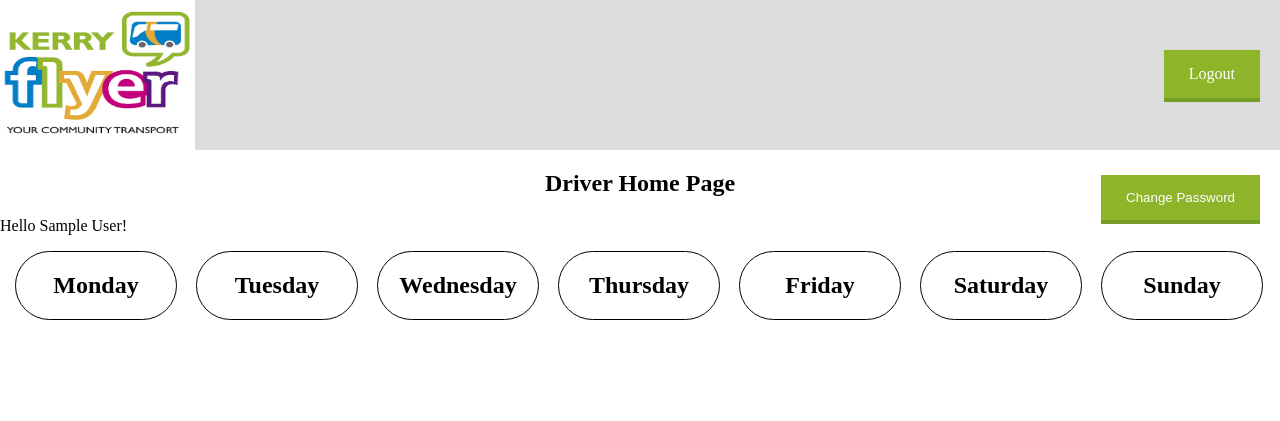
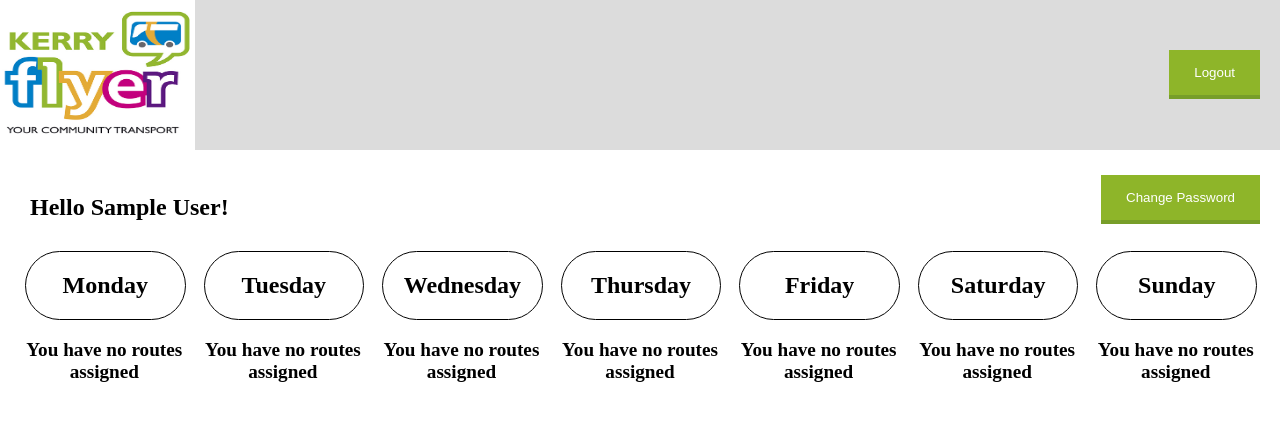
Before and after one commit to Sinead-M/FYP_Start, a PHP site: page /driverHome.php in a window 1280 px wide. Shown: the top 421 px of the page. Run offline with PHP 8.4, Linux system fonts and the light colour scheme; the visitor is signed in with stand-in values (Sample User, id 1); tables that the repository leaves empty or names only in its code hold one stand-in row (values such as "Sample post").

Commit message:
Fixed layout issues Added confirmation message for logout Started to add buttons for each route

```diff
--- a/changePasswordModal.php
+++ b/changePasswordModal.php
@@ -29,28 +29,28 @@
     </div>
     <script>
         // Get the modal
-        var modal = document.getElementById('passwordModal');
+        var passwordmodal = document.getElementById('passwordModal');
 
         // Get the button that opens the modal
-        var btn = document.getElementById("changePassword");
+        var passwordbtn = document.getElementById("changePassword");
 
         // Get the <span> element that closes the modal
-        var btn2 = document.getElementById("close");
+        var closebtn = document.getElementById("close");
 
         // When the user clicks the button, open the modal
-        btn.onclick = function() {
-            modal.style.display = "block";
+        passwordbtn.onclick = function() {
+            passwordmodal.style.display = "block";
         }
 
         // When the user clicks on <span> (x), close the modal
-        btn2.onclick = function() {
-            modal.style.display = "none";
+        closebtn.onclick = function() {
+            passwordmodal.style.display = "none";
         }
 
         // When the user clicks anywhere outside of the modal, close it
         window.onclick = function(event) {
-            if (event.target == modal) {
-                modal.style.display = "none";
+            if (event.target == passwordmodal) {
+                passwordmodal.style.display = "none";
             }
         }
     </script>
--- a/css/header.css
+++ b/css/header.css
@@ -37,69 +37,3 @@
     text-decoration: none;
     cursor: pointer;
 }
-.logout-Modal {
-    display: none; /* Hidden by default */
-    position: fixed; /* Stay in place */
-    z-index: 1; /* Sit on top */
-    padding-top: 100px; /* Location of the box */
-    left: 0;
-    top: 0;
-    width: 100%; /* Full width */
-    height: 100%; /* Full height */
-    overflow: auto; /* Enable scroll if needed */
-    background-color: rgb(0,0,0); /* Fallback color */
-    background-color: rgba(0,0,0,0.4); /* Black w/ opacity */
-}
-
-/* Modal Content */
-.logout-modal-content {
-    position: relative;
-    background-color: #fefefe;
-    margin: auto;
-    padding: 0;
-    border: 1px solid #888;
-    width: 50%;
-    height: 420px;
-    box-shadow: 0 4px 8px 0 rgba(0,0,0,0.2),0 6px 20px 0 rgba(0,0,0,0.19);
-    -webkit-animation-name: animatetop;
-    -webkit-animation-duration: 0.4s;
-    animation-name: animatetop;
-    animation-duration: 0.4s
-}
-
-/* Add Animation */
-@-webkit-keyframes animatetop {
-    from {top:-300px; opacity:0}
-    to {top:0; opacity:1}
-}
-
-@keyframes animatetop {
-    from {top:-300px; opacity:0}
-    to {top:0; opacity:1}
-}
-
-/* The Close Button */
-.btn-cancel{
-    float: left;
-    padding: 15px 25px;
-    color: #fff;
-    border: none;
-    background-color: #8EB529;
-    border-bottom: 4px solid #779E29;
-}
-
-.btn-cancel:hover,
-.btn-cancel:focus {
-    color: #000;
-    text-decoration: none;
-    cursor: pointer;
-}
-
-.logout-modal-header {
-    padding: 2px 16px;
-    background-color: #8EB529;
-    color: white;
-    text-align: center;
-}
-
-.logout-modal-body {padding: 2px 16px;}
--- a/css/style.css
+++ b/css/style.css
@@ -10,17 +10,36 @@
     right: 20px;
     cursor: pointer;
 }
+.welcome{
+    margin-top: 44px;
+    margin-left: 30px;
+    text-align: left;
+
+}
+.calendarContainer{
+    display: flex;
+    justify-content: space-between;
+    margin-left: 15px;
+    margin-right: 15px;
+}
+
 .monday, .tuesday, .wednesday, .thursday, .friday, .saturday, .sunday{
     display:inline-block;
-    margin: auto;
+    width: 100%;
+    margin: 10px;
+}
+.weekdays{
+    display:inline-block;
+    border: 1px solid black;
+    border-radius: 40px;
+    width: inherit;
 }
 .table{
     font-family: arial, sans-serif;
     border-collapse: collapse;
-    width: 160px;
+    width: inherit;
     border: ridge;
     margin-top: 10px;
-    margin-left: 15px;
 }
 .rows {
     border: 1px solid #dddddd;
@@ -33,13 +52,7 @@
     text-align: center;
     padding: 8px;
 }
-.weekdays{
-    display:inline-block;
-    border: 1px solid black;
-    border-radius: 40px;
-    width: 160px;
-    margin-left: 15px;
-}
+
 h2{
     text-align: center;
 }
@@ -49,7 +62,7 @@
     margin-top: 50px;
 }
 .container{
-    width: 500px;
+    width: calc(100% - 150px);
     height:400px;
     text-align: center;
     border-radius: 4px;
@@ -103,11 +116,24 @@
     width: 100%; /* Full width */
     height: 100%; /* Full height */
     overflow: auto; /* Enable scroll if needed */
-    background-color: rgb(0,0,0); /* Fallback color */
     background-color: rgba(0,0,0,0.4); /* Black w/ opacity */
 }
 
 /* Modal Content */
+.logout-modal-content{
+    position: relative;
+    background-color: #fefefe;
+    margin: auto;
+    padding: 0;
+    border: 1px solid #888;
+    width: 50%;
+    height: 235px;
+    box-shadow: 0 4px 8px 0 rgba(0,0,0,0.2),0 6px 20px 0 rgba(0,0,0,0.19);
+    -webkit-animation-name: animatetop;
+    -webkit-animation-duration: 0.4s;
+    animation-name: animatetop;
+    animation-duration: 0.4s
+}
 .password-modal-content {
     position: relative;
     background-color: #fefefe;
@@ -159,3 +185,7 @@
 }
 
 .password-modal-body {padding: 2px 16px;}
+
+input, button{
+    border: none;
+}
--- a/driverCalendar.php
+++ b/driverCalendar.php
@@ -1,5 +1,6 @@
 <?php include 'inc/config.php'?>
 <html xmlns="http://www.w3.org/1999/html">
+<div class="calendarContainer">
     <div class="monday">
         <div class="weekdays">
             <h2>Monday</h2>
@@ -16,16 +17,16 @@
                 Print '<td class="heading">' . $column['driver'] . "</td>";
                 Print "</tr>";
                 Print "<tr>";
-                Print '<td class="rows">' . $column['route_name'] . "</td>";
+                Print '<td class="heading"><input type="submit" name="name" value="'. $column['route_name'] .'">';"</td>";
                 Print "</tr>";
                 while ($row = mysql_fetch_array($query)) {
                     Print "<tr>";
-                    Print '<td class="rows">' . $row['route_name'] . "</td>";
+                    Print '<td class="heading"><input type="submit" name="name" value="'. $row['route_name'] .'">';"</td>";
                     Print "</tr>";
                 }
                 Print "</table>";
             } else {
-                $noresult = 1;
+                Print '<p style="text-align: center; font-weight: bold; font-size: larger">You have no routes assigned</p>';
             }
         ?>
     </div>
@@ -45,16 +46,16 @@
             Print '<td class="heading">' . $column['driver'] . "</td>";
             Print "</tr>";
             Print "<tr>";
-            Print '<td class="rows">' . $column['route_name'] . "</td>";
+            Print '<td class="heading"><input type="submit" name="name" value="'. $column['route_name'] .'">';"</td>";
             Print "</tr>";
             while ($row = mysql_fetch_array($query)) {
                 Print "<tr>";
-                Print '<td class="rows">' . $row['route_name'] . "</td>";
+                Print '<td class="heading"><input type="submit" name="name" value="'. $column['route_name'] .'">';"</td>";
                 Print "</tr>";
             }
             Print "</table>";
         } else {
-            $noresult = 1;
+            Print '<p style="text-align: center; font-weight: bold; font-size: larger">You have no routes assigned</p>';
         }
         ?>
     </div>
@@ -74,16 +75,16 @@
             Print '<td class="heading">' . $column['driver'] . "</td>";
             Print "</tr>";
             Print "<tr>";
-            Print '<td class="rows">' . $column['route_name'] . "</td>";
+            Print '<td class="heading"><input type="submit" name="name" value="'. $column['route_name'] .'">';"</td>";
             Print "</tr>";
             while ($row = mysql_fetch_array($query)) {
                 Print "<tr>";
-                Print '<td class="rows">' . $row['route_name'] . "</td>";
+                Print '<td class="heading"><input type="submit" name="name" value="'. $column['route_name'] .'">';"</td>";
                 Print "</tr>";
             }
             Print "</table>";
         } else {
-            $noresult = 1;
+            Print '<p style="text-align: center; font-weight: bold; font-size: larger">You have no routes assigned</p>';
         }
         ?>
     </div>
@@ -103,16 +104,16 @@
             Print '<td class="heading">' . $column['driver'] . "</td>";
             Print "</tr>";
             Print "<tr>";
-            Print '<td class="rows">' . $column['route_name'] . "</td>";
+            Print '<td class="heading"><input type="submit" name="name" value="'. $column['route_name'] .'">';"</td>";
             Print "</tr>";
             while ($row = mysql_fetch_array($query)) {
                 Print "<tr>";
-                Print '<td class="rows">' . $row['route_name'] . "</td>";
+                Print '<td class="heading"><input type="submit" name="name" value="'. $column['route_name'] .'">';"</td>";
                 Print "</tr>";
             }
             Print "</table>";
         } else {
-            $noresult = 1;
+            Print '<p style="text-align: center; font-weight: bold; font-size: larger">You have no routes assigned</p>';
         }
         ?>
     </div>
@@ -132,16 +133,16 @@
             Print '<td class="heading">' . $column['driver'] . "</td>";
             Print "</tr>";
             Print "<tr>";
-            Print '<td class="rows">' . $column['route_name'] . "</td>";
+            Print '<td class="heading"><input type="submit" name="name" value="'. $column['route_name'] .'">';"</td>";
             Print "</tr>";
             while ($row = mysql_fetch_array($query)) {
                 Print "<tr>";
-                Print '<td class="rows">' . $row['route_name'] . "</td>";
+                Print '<td class="heading"><input type="submit" name="name" value="'. $column['route_name'] .'">';"</td>";
                 Print "</tr>";
             }
             Print "</table>";
         } else {
-            $noresult = 1;
+            Print '<p style="text-align: center; font-weight: bold; font-size: larger">You have no routes assigned</p>';
         }
         ?>
     </div>
@@ -161,16 +162,16 @@
             Print '<td class="heading">' . $column['driver'] . "</td>";
             Print "</tr>";
             Print "<tr>";
-            Print '<td class="rows">' . $column['route_name'] . "</td>";
+            Print '<td class="heading"><input type="submit" name="name" value="'. $column['route_name'] .'">';"</td>";
             Print "</tr>";
             while ($row = mysql_fetch_array($query)) {
                 Print "<tr>";
-                Print '<td class="rows">' . $row['route_name'] . "</td>";
+                Print '<td class="heading"><input type="submit" name="name" value="'. $column['route_name'] .'">';"</td>";
                 Print "</tr>";
             }
             Print "</table>";
         } else {
-            $noresult = 1;
+            Print '<p style="text-align: center; font-weight: bold; font-size: larger">You have no routes assigned</p>';
         }
         ?>
     </div>
@@ -184,13 +185,13 @@
             $column = mysql_fetch_array($query);
             Print "<table class='table'>";
             Print "<tr>";
-            Print '<td class="heading">' . $column['vehicle_no'] . "</td>";
+            Print '<td class="heading">'. $column['vehicle_no'] ."</td>";
             Print "</tr>";
             Print "<tr>";
             Print '<td class="heading">' . $column['driver'] . "</td>";
             Print "</tr>";
             Print "<tr>";
-            Print '<td class="rows">' . $column['route_name'] . "</td>";
+            Print '<td class="heading"><input type="submit" name="name" value="'. $column['route_name'] .'">';"</td>";
             Print "</tr>";
             while ($row = mysql_fetch_array($query)) {
                 Print "<tr>";
@@ -199,8 +200,9 @@
             }
             Print "</table>";
         } else {
-            $noresult = 1;
+            Print '<p style="text-align: center; font-weight: bold; font-size: larger">You have no routes assigned</p>';
         }
         ?>
     </div>
+</div>
 </html>
--- a/driverHome.php
+++ b/driverHome.php
@@ -1,6 +1,6 @@
 <html>
     <head>
-        <title>My first PHP website</title>
+        <title>Kerry Flyer Timetables</title>
         <link rel="stylesheet" type="text/css" href="css/style.css">
     </head>
     <?php
@@ -19,10 +19,10 @@
     $name = $namearray['full_name'];
     ?>
     <body>
-        <h2>Driver Home Page</h2>
-        <p>Hello <?php Print "$name"?>!</p>
+        <h2 class="welcome">Hello <?php Print "$name"?>!</h2>
         <button id="changePassword" class="button">Change Password</button>
         <?php include 'driverCalendar.php'; ?>
         <?php include 'changePasswordModal.php'; ?>
+        <?php include 'logoutModal.php'?>
     </body>
 </html>
--- a/headerLoggedin.php
+++ b/headerLoggedin.php
@@ -8,9 +8,7 @@
             <a href="index.php">
              <img src="img/logo.png">
             </a>
-            <a href="logout.php"
-                <button class="login2">Logout</button>
-            </a>
+            <button id="logout" class="login2">Logout</button>
         </div>
     </body>
 </html>
--- /dev/null
+++ b/logoutModal.php
@@ -0,0 +1,48 @@
+<html>
+<body>
+    <div id="logoutModal" class="password-Modal">
+
+        <!-- Modal content -->
+        <div class="logout-modal-content">
+            <div class="password-modal-header">
+                <h2>Are you sure you want to logout?</h2>
+            </div>
+            <div class="password-modal-body">
+                <div class="container">
+                    <form action="logout.php" method="post">
+                        <input type="submit" value="Logout" class="btn-login"/>
+                    </form>
+                    <button id="cancel" class="btn-cancel">Cancel</button>
+                </div>
+            </div>
+        </div>
+
+    </div>
+    <script>
+        // Get the modal
+        var logoutmodal = document.getElementById('logoutModal');
+
+        // Get the button that opens the modal
+        var logoutbtn = document.getElementById("logout");
+
+        var cancelbtn = document.getElementById("cancel");
+
+        // When the user clicks the button, open the modal
+        logoutbtn.onclick = function() {
+            logoutmodal.style.display = "block";
+        }
+
+        // When the user clicks on <span> (x), close the modal
+        cancelbtn.onclick = function() {
+            logoutmodal.style.display = "none";
+        }
+
+        // When the user clicks anywhere outside of the modal, close it
+        window.onclick = function(event) {
+            if (event.target == logoutmodal) {
+                logoutmodal.style.display = "none";
+            }
+        }
+    </script>
+</body>
+</html>
```
Also changed, not shown: calendar.php (+2 -5 lines), index.php (+1 -21 lines).
